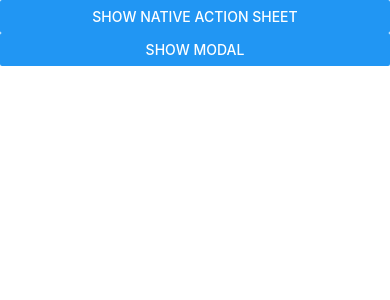
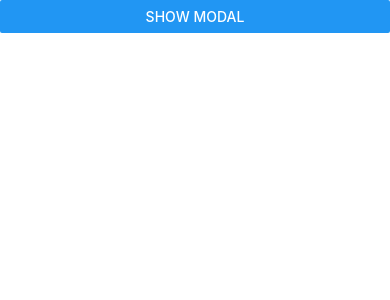
Before and after one commit to jefelewis/react-native-contact-action-sheet, a React Native app: screen / in a window 390 px wide. Shown: the top 300 px of the page. Built offline with nearby package versions, Linux system fonts and the light colour scheme.

Commit message:
[Fix] Linting

```diff
--- a/src/ContactActionSheet.tsx
+++ b/src/ContactActionSheet.tsx
@@ -2,6 +2,7 @@
 import React, { useState } from 'react';
 import { ActionSheetIOS, Button, Dimensions, Platform, StyleSheet, Text, View, Linking, TouchableOpacity } from 'react-native';
 import Modal from 'react-native-modal';
+import { ifIphoneX } from 'react-native-iphone-x-helper';
 import Icon from 'react-native-vector-icons/Ionicons';
 Icon.loadFont();
 
@@ -25,21 +26,6 @@ interface Props {
 const ContactActionSheet = (props: Props) => {
   // React Hooks: State
   const [ modalVisible, toggle ] = useState(false);
-
-  // Native Action Sheet
-  const showActionSheet = () => {
-    ActionSheetIOS.showActionSheetWithOptions(
-      {
-        options: ['Cancel', 'Call (Building Department)', 'Call (City Clerk)', 'Email (Building Department)', 'Email (City Clerk)'],
-        cancelButtonIndex: 0,
-      },
-      (buttonIndex) => {
-        if (buttonIndex === 1) {
-          /* destructive action */
-        }
-      },
-    );
-  };
 
   // Toggle Modal
   const toggleModal = () => {
@@ -159,11 +145,6 @@ const ContactActionSheet = (props: Props) => {
   return (
     <View style={styles.container}>
       <Button
-        title="Show Native Action Sheet"
-        onPress={showActionSheet}
-      />
-
-      <Button
         title="Show Modal"
         onPress={() => toggleModal()}
       />
@@ -248,8 +229,8 @@ const styles = StyleSheet.create({
     alignItems: 'center',
   },
   icon: {
-    marginLeft: 16,
-    marginRight: 24,
+    marginLeft: 25,
+    marginRight: 25,
   },
   contactTitle: {
     fontFamily: 'System',
@@ -257,7 +238,7 @@ const styles = StyleSheet.create({
     fontWeight: '500',
     marginBottom: 4,
     color: '#323232',
-    width: width - 20 - 20 - 50,
+    width: width - 20 - 20 - 60,
   },
   emailPhone: {
     fontFamily: 'System',
@@ -272,7 +253,12 @@ const styles = StyleSheet.create({
     width: width - 20,
     height: 60,
     backgroundColor: '#FFFFFF',
-    marginBottom: 35,
+    ...ifIphoneX({
+      marginBottom: 35,
+    },
+    {
+      marginBottom: 10,
+    }),
     borderRadius: 12,
   },
   cancelText: {
@@ -282,7 +268,6 @@ const styles = StyleSheet.create({
     fontWeight: '600',
   },
   actionSheetContainer: {
-    // paddingBottom: 40
     borderWidth: 2,
     borderColor: 'green',
     backgroundColor: 'red',
```
